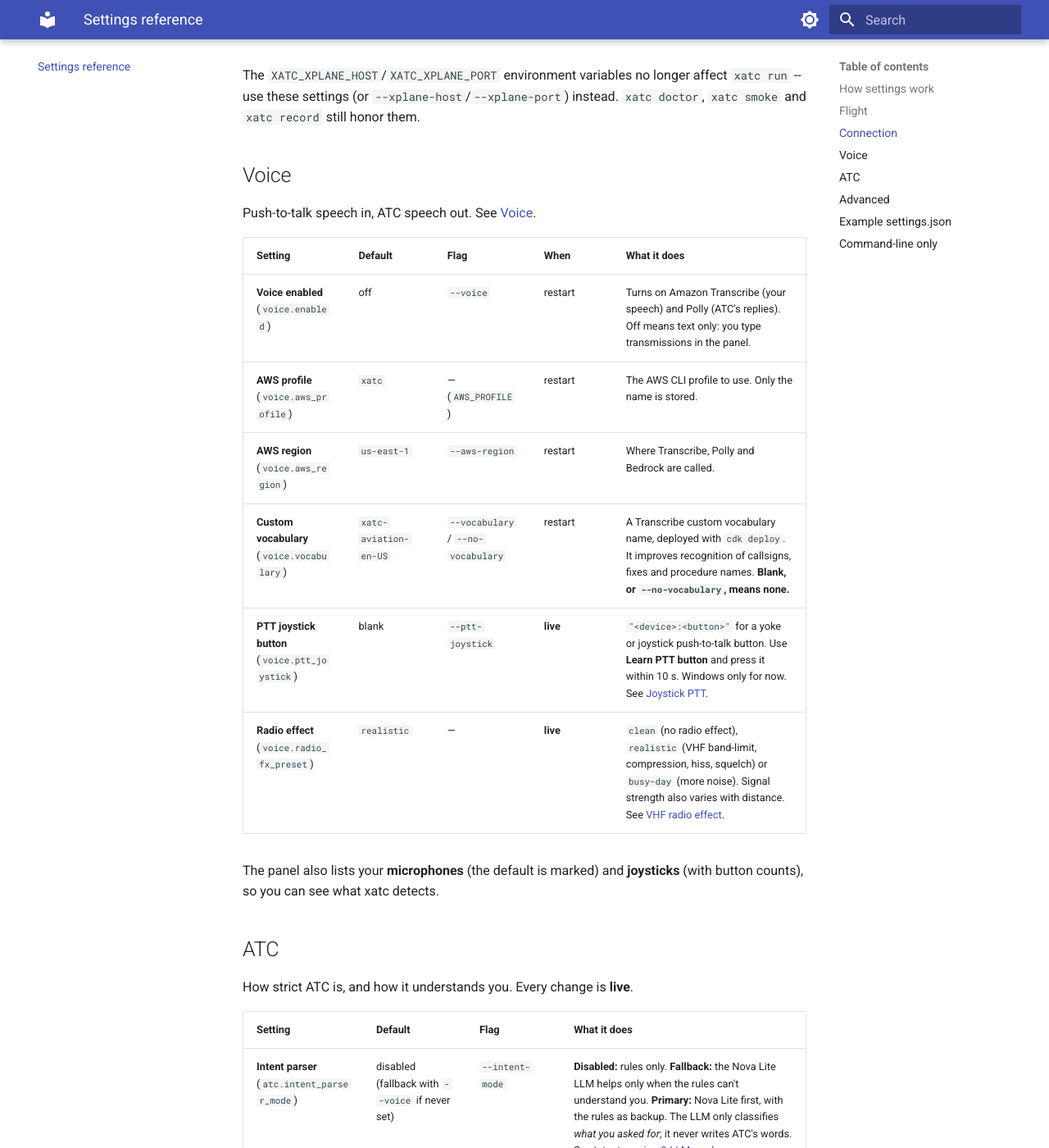
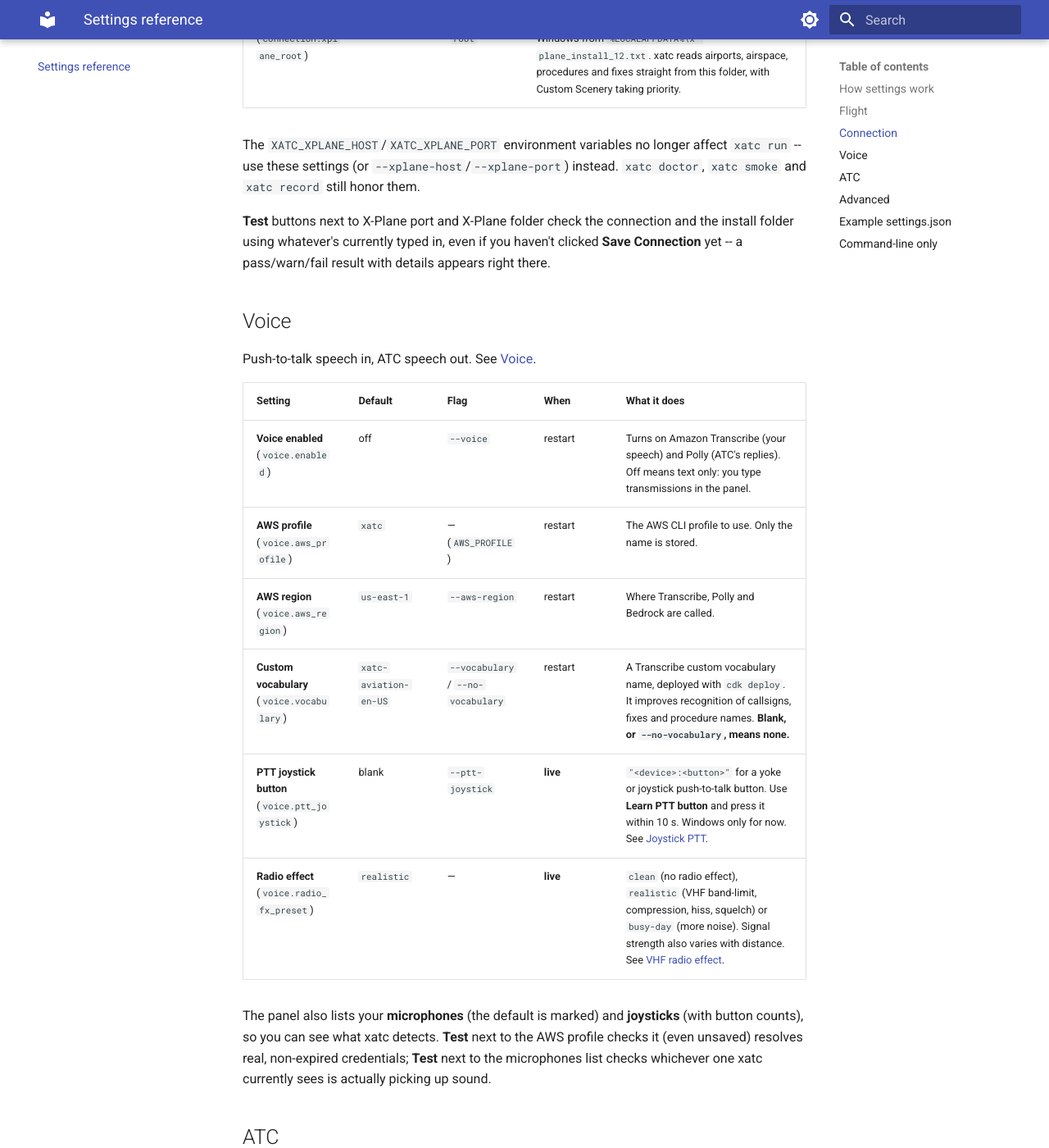
Before and after one commit to dbryant4/xplane12-atc-docs, an MkDocs documentation site: the page built from docs/settings.md, in a window 1280 px wide and 1400 px high, scrolled down 3246 px. Shown: the whole window at 82% size. Built offline with MkDocs 1.6.1 and Material for MkDocs 9.7.7, drawn with Linux system fonts in a browser that asks for light colours; some of the changed text lies outside the part shown.

Commit message:
settings.md: document the Test buttons and first-run welcome banner
Per the Architect's ask, alongside the frontend PR
(xplane12-atc#144): a note in "How settings work" about the
first-run welcome banner and its walkthrough, and a Test-button note
under Connection (X-Plane port/folder) and Voice (AWS profile,
microphone).

Co-Authored-By: Claude Sonnet 5 <noreply@anthropic.com>

```diff
--- a/docs/settings.md
+++ b/docs/settings.md
@@ -8,6 +8,9 @@ a change takes effect, and the command-line flag that can override it for a sing
 
 - **Run `xatc` with no arguments** (or double-click `scripts\xatc-run.cmd` on Windows). xatc starts
   from your saved settings and opens the panel in your browser. There's nothing to type.
+- **First time**, a welcome banner on the Settings page walks through Connection (test it),
+  Voice (test your AWS profile and microphone), and Flight (set your destination), then Save.
+  Dismiss it once you don't need it -- it stays dismissed on that browser.
 - **Where they're saved:** one `settings.json` file.
 
   | OS | Path |
@@ -73,6 +76,10 @@ The `XATC_XPLANE_HOST`/`XATC_XPLANE_PORT` environment variables no longer affect
 run` -- use these settings (or `--xplane-host`/`--xplane-port`) instead. `xatc doctor`,
 `xatc smoke` and `xatc record` still honor them.
 
+**Test** buttons next to X-Plane port and X-Plane folder check the connection and the
+install folder using whatever's currently typed in, even if you haven't clicked **Save
+Connection** yet -- a pass/warn/fail result with details appears right there.
+
 ## Voice
 
 Push-to-talk speech in, ATC speech out. See [Voice](features/voice.md).
@@ -87,7 +94,9 @@ Push-to-talk speech in, ATC speech out. See [Voice](features/voice.md).
 | **Radio effect** (`voice.radio_fx_preset`) | `realistic` | — | **live** | `clean` (no radio effect), `realistic` (VHF band-limit, compression, hiss, squelch) or `busy-day` (more noise). Signal strength also varies with distance. See [VHF radio effect](features/radio-fx.md). |
 
 The panel also lists your **microphones** (the default is marked) and **joysticks** (with button
-counts), so you can see what xatc detects.
+counts), so you can see what xatc detects. **Test** next to the AWS profile checks it (even
+unsaved) resolves real, non-expired credentials; **Test** next to the microphones list checks
+whichever one xatc currently sees is actually picking up sound.
 
 ## ATC
 
```
